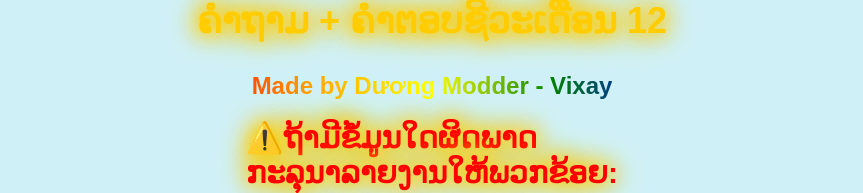
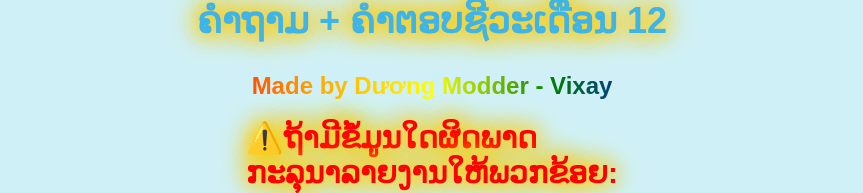
Before and after one commit to laitung1122/web1, a plain HTML site: page index.html in a window 1280 px wide. Shown: the top 193 px of the page, without its empty margins (208-1071 px from the left). Drawn offline with Linux system fonts and the light colour scheme.

Commit message:
Update index.html

```diff
--- a/index.html
+++ b/index.html
@@ -20,7 +20,7 @@
         .title {
             font-size: 36px;
             font-weight: bold;
-            color: #ffcc00;
+            color: #3fb4e6;
             text-shadow: 0 0 10px #ffcc00, 0 0 20px #ffcc00, 0 0 30px #ffcc00;
             margin-bottom: 10px;
             animation: glow 1.5s ease-in-out infinite;
```
